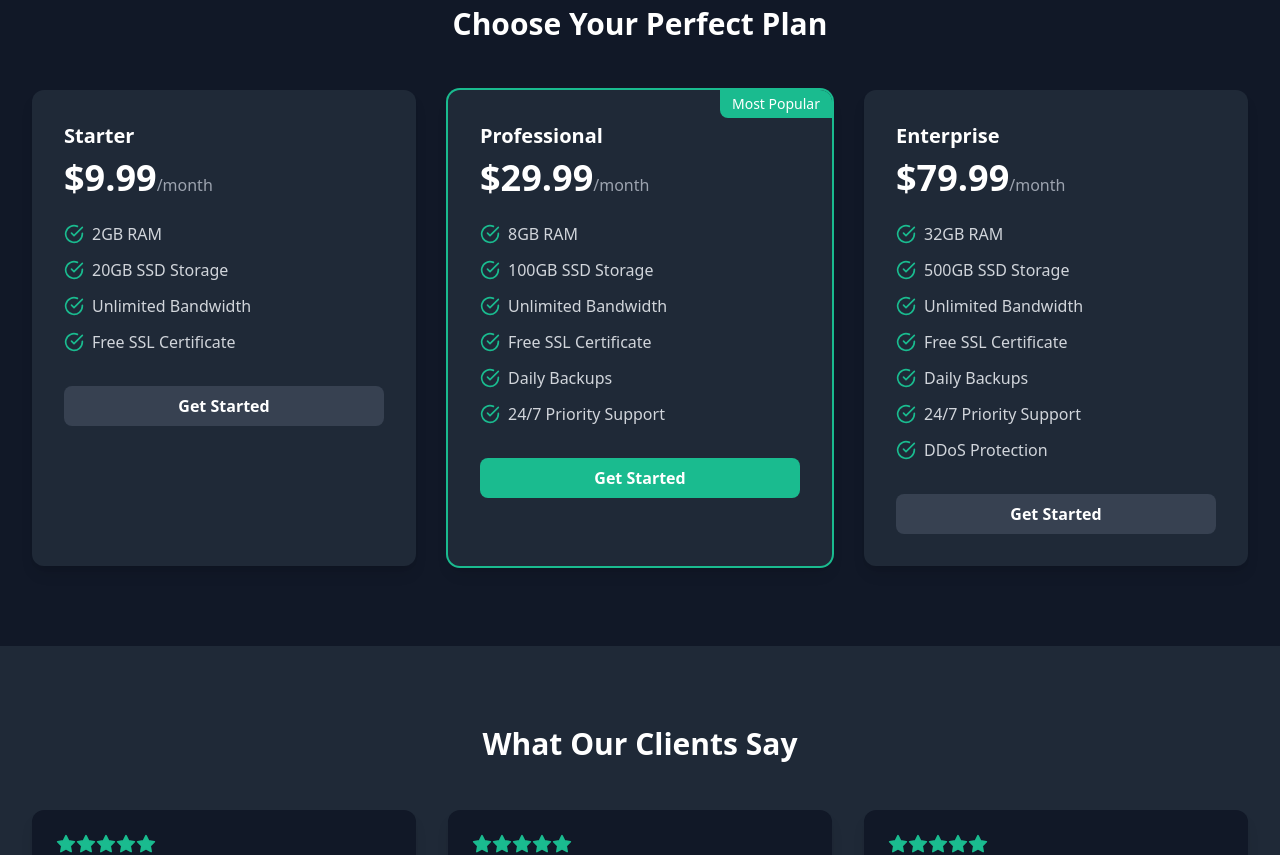
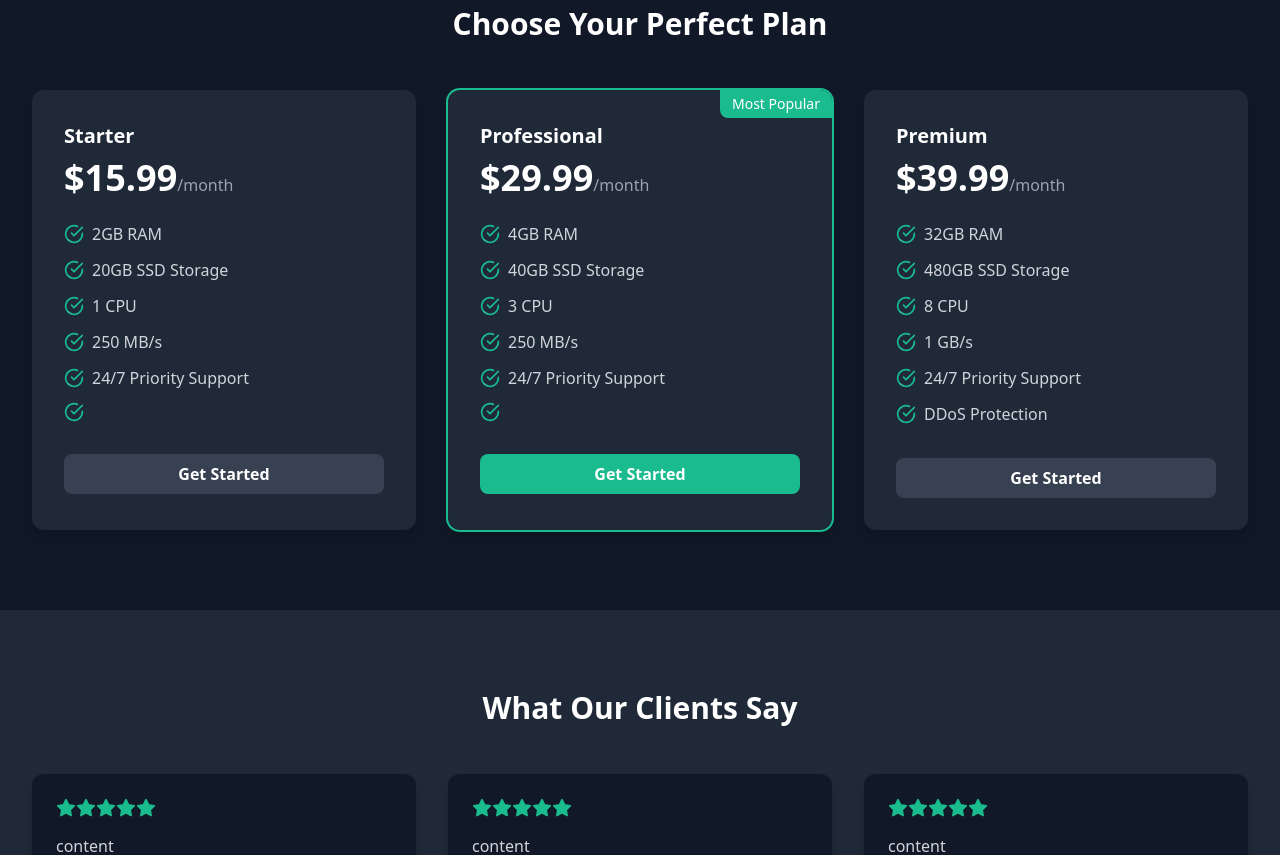
Before and after one commit to AlexTrish/RetryHost_frontend, a React (Vite) app: page / in a window 1280 px wide. Shown: the part 980-1835 px from the top of the page. Built offline with nearby package versions, Linux system fonts and the light colour scheme.

Commit message:
update info and translate

```diff
--- a/src/App.tsx
+++ b/src/App.tsx
@@ -477,12 +477,14 @@ function AppContent() {
                 >
                   <PricingCard
                     name={t('pricing.plans.starter')}
-                    price="9.99"
+                    price="15.99"
                     features={[
                       "2GB RAM",
                       "20GB SSD Storage",
-                      "Unlimited Bandwidth",
-                      "Free SSL Certificate"
+                      "1 CPU",
+                      "250 MB/s",
+                      "24/7 Priority Support",
+                      " "
                     ]}
                   />
                   <PricingCard
@@ -490,23 +492,22 @@ function AppContent() {
                     price="29.99"
                     popular={true}
                     features={[
-                      "8GB RAM",
-                      "100GB SSD Storage",
-                      "Unlimited Bandwidth",
-                      "Free SSL Certificate",
-                      "Daily Backups",
-                      "24/7 Priority Support"
+                      "4GB RAM",
+                      "40GB SSD Storage",
+                      "3 CPU",
+                      "250 MB/s",
+                      "24/7 Priority Support",
+                      " "
                     ]}
                   />
                   <PricingCard
                     name={t('pricing.plans.enterprise')}
-                    price="79.99"
+                    price="39.99"
                     features={[
                       "32GB RAM",
-                      "500GB SSD Storage",
-                      "Unlimited Bandwidth",
-                      "Free SSL Certificate",
-                      "Daily Backups",
+                      "480GB SSD Storage",
+                      "8 CPU",
+                      "1 GB/s",
                       "24/7 Priority Support",
                       "DDoS Protection"
                     ]}
--- a/src/i18n/translations.ts
+++ b/src/i18n/translations.ts
@@ -10,6 +10,7 @@ export const translations = {
         loginButton: 'Sign In',
         registerButton: 'Create Account',
         forgotPassword: 'Forgot Password?',
+        logout: 'Log out',
         or: 'or'
       },
       hero: {
@@ -45,7 +46,7 @@ export const translations = {
         plans: {
           starter: 'Starter',
           professional: 'Professional',
-          enterprise: 'Enterprise'
+          enterprise: 'Premium'
         }
       },
       testimonials: {
@@ -74,6 +75,7 @@ export const translations = {
         loginButton: 'Войти',
         registerButton: 'Создать аккаунт',
         forgotPassword: 'Забыли пароль?',
+        logout: 'Выход',
         or: 'или'
       },
       hero: {
@@ -107,9 +109,9 @@ export const translations = {
         perMonth: '/месяц',
         getStarted: 'Начать',
         plans: {
-          starter: 'Начальный',
+          starter: 'Базовый',
           professional: 'Профессиональный',
-          enterprise: 'Корпоративный'
+          enterprise: 'Премиальный'
         }
       },
       testimonials: {
--- a/src/pages/AccountPage.tsx
+++ b/src/pages/AccountPage.tsx
@@ -99,7 +99,7 @@ export const AccountPage: React.FC = () => {
           <h3 className="text-lg font-semibold mb-2">Balance</h3>
           <p className="text-3xl font-bold text-primary-500">${balance.toFixed(2)}</p>
           <button className="mt-4 text-primary-500 hover:text-primary-600 font-medium">
-            Add Funds
+            Buy tokens
           </button>
         </div>
         <div className="bg-white dark:bg-gray-800 p-6 rounded-lg shadow">
--- a/vite.config.ts
+++ b/vite.config.ts
@@ -6,8 +6,8 @@ export default defineConfig({
   plugins: [react()],
   server: {
     port: 81,
-    host: true,
-    allowedHosts: ['lending.retry.host']
+    // host: true,
+    // allowedHosts: ['lending.retry.host']
   },
   optimizeDeps: {
     exclude: ['lucide-react'],
```
Also changed, not shown: 1 other file (tests, documents, lock files or other folders).
